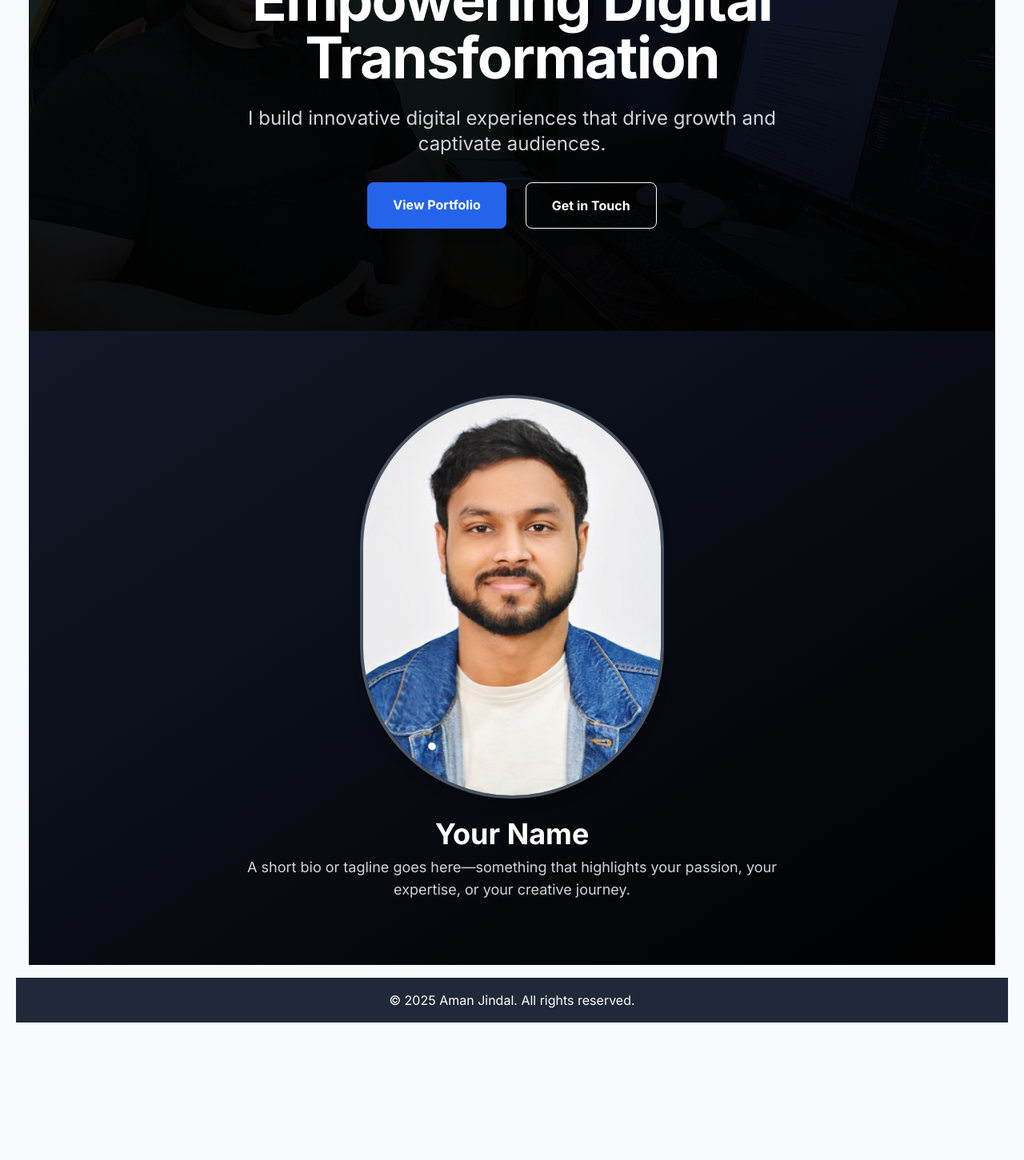
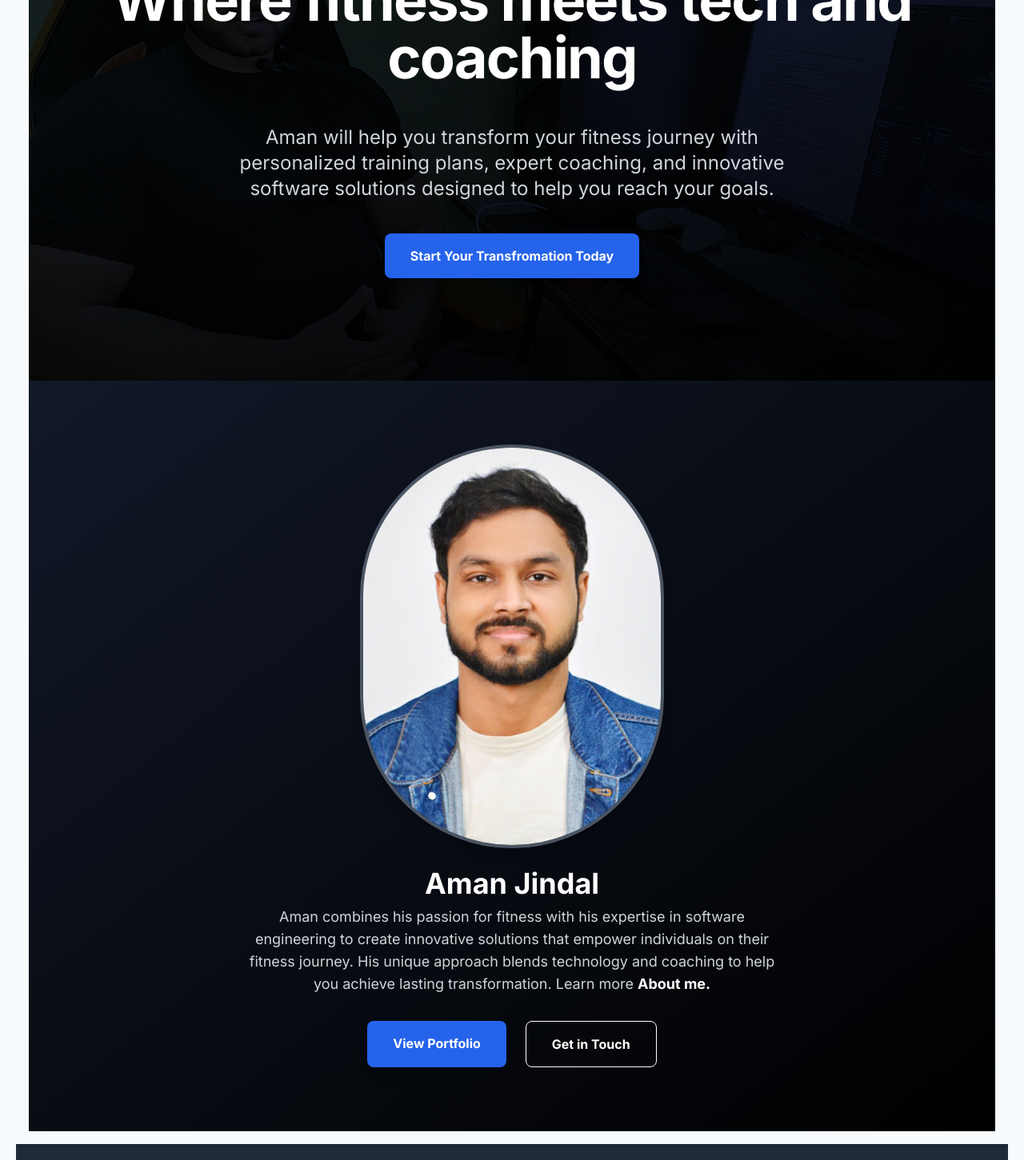
Before and after one commit to Aman-Jindal/My-first_website, a Next.js app: page / in a window 1280 px wide. Shown: the part 260-1711 px from the top of the page at 80% size. Before the commit the page ends 1559 px from the top, so only its background shows below. Built offline with nearby package versions, Linux system fonts and the light colour scheme.

Commit message:
Further refined the home page *   Added bio *   Added links

```diff
--- a/src/app/page.js
+++ b/src/app/page.js
@@ -19,12 +19,12 @@ export default function Home() {
         {/* Hero Content */}
         <div className="relative z-10 container mx-auto px-4 py-32 flex flex-col items-center text-center">
           {/* Powerful Headline */}
-          <h1 className="text-5xl md:text-7xl font-extrabold text-white mb-6 tracking-tight">
-            Empowering Digital Transformation
+          <h1 className="text-5xl md:text-7xl font-extrabold text-white mb-12 tracking-tight max-w-8xl">
+          Where fitness meets tech and coaching
           </h1>
           {/* Engaging Subheading */}
-          <p className="text-xl md:text-2xl text-gray-300 mb-8 max-w-3xl">
-            I build innovative digital experiences that drive growth and captivate audiences.
+          <p className="text-xl md:text-2xl text-gray-300 mb-10 max-w-3xl">
+          Aman will help you transform your fitness journey with personalized training plans, expert coaching, and innovative software solutions designed to help you reach your goals.
           </p>
           {/* Call-to-Action Buttons */}
           <div className="flex space-x-6">
@@ -32,13 +32,7 @@ export default function Home() {
               href="/portfolio"
               className="px-8 py-4 bg-blue-600 text-white font-semibold rounded-lg shadow-lg hover:bg-blue-500 transition duration-300"
             >
-              View Portfolio
-            </a>
-            <a
-              href="/contact"
-              className="px-8 py-4 border border-white text-white font-semibold rounded-lg hover:bg-white hover:text-gray-900 transition duration-300"
-            >
-              Get in Touch
+              Start Your Transfromation Today
             </a>
           </div>
         </div>
@@ -59,10 +53,25 @@ export default function Home() {
               />
             </div>
             {/* Name and Tagline */}
-            <h2 className="text-4xl text-white font-bold mb-2">Your Name</h2>
-            <p className="text-lg text-gray-300 text-center max-w-2xl">
-              A short bio or tagline goes here—something that highlights your passion, your expertise, or your creative journey.
+            <h2 className="text-4xl text-white font-bold mb-2">Aman Jindal</h2>
+            <p className="text-lg text-gray-300 text-center mb-8 max-w-2xl">
+            Aman combines his passion for fitness with his expertise in software engineering to create innovative solutions that empower individuals on their fitness journey. His unique approach blends technology
+            and coaching to help you achieve lasting transformation. Learn more <a href="/about" className="text-white font-bold hover:text-gray-300">About me.</a>
             </p>
+            <div className="flex space-x-6">
+            <a
+              href="/projects"
+              className="px-8 py-4 bg-blue-600 text-white font-semibold rounded-lg shadow-lg hover:bg-blue-500 transition duration-300"
+            >
+              View Portfolio
+            </a>
+            <a
+              href="/contact"
+              className="px-8 py-4 border border-white text-white font-semibold rounded-lg hover:bg-white hover:text-gray-900 transition duration-300"
+            >
+              Get in Touch
+            </a>
+          </div>
           </div>
         </div>
       </section>
```
